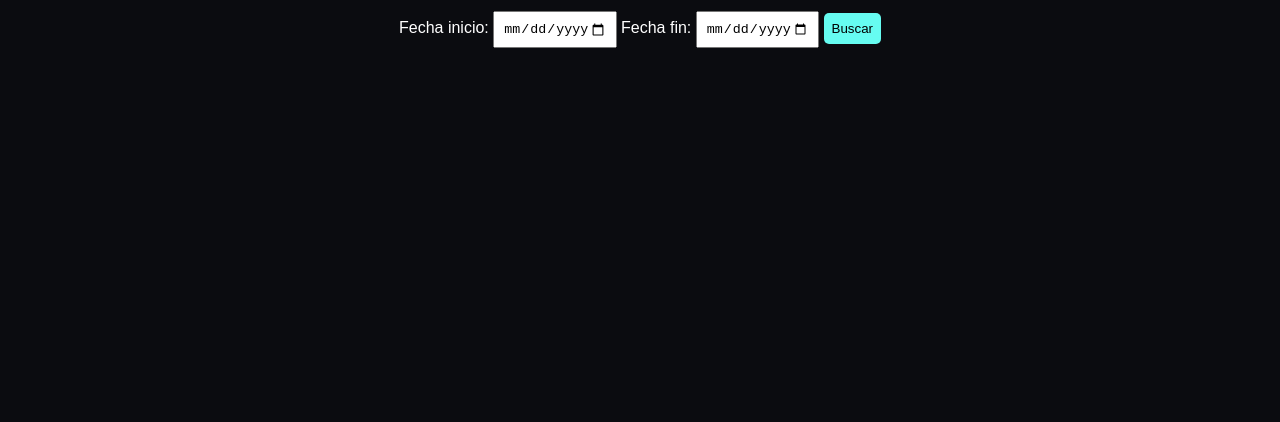
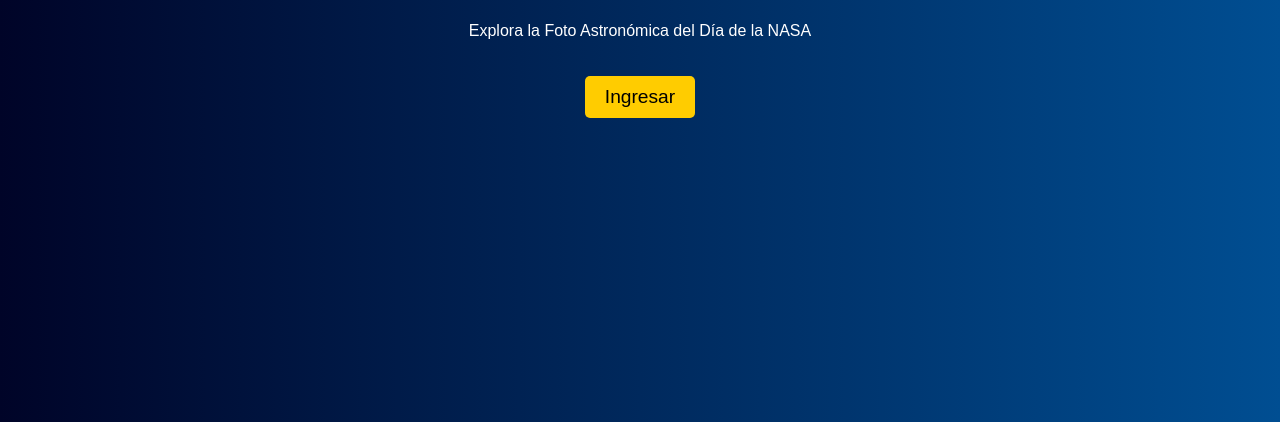
Before and after one commit to AlejoPaglino/informacion-fotosNASA, a plain HTML site: page index.html in a window 1280 px wide. Shown: the part 378-800 px from the top of the page. Drawn offline with Linux system fonts and the light colour scheme.

Commit message:
13/09/25

```diff
--- a/index.html
+++ b/index.html
@@ -1,3 +1,5 @@
+
+
 
 <!DOCTYPE html>
 <html lang="es">
@@ -6,11 +8,48 @@
   <meta name="viewport" content="width=device-width, initial-scale=1.0">
   <title>Foto Astronómica por Fecha - NASA</title>
   <link rel="stylesheet" href="style.css">
+  <style>
+
+    #paginaInicio {
+      display: flex;
+      flex-direction: column;
+      align-items: center;
+      justify-content: center;
+      height: 100vh;
+      background: linear-gradient(to right, #000428, #004e92);
+      color: white;
+      text-align: center;
+    }
+
+    #paginaInicio button {
+      padding: 10px 20px;
+      font-size: 1.2em;
+      margin-top: 20px;
+      cursor: pointer;
+      background-color: #ffcc00;
+      border: none;
+      border-radius: 5px;
+    }
+
+    #paginaPrincipal {
+      display: none;
+    }
+  </style>
 </head>
 <body>
+
+
+  <div id="paginaInicio">
+    <h1>Bienvenido a APOD Viewer</h1>
+    <p>Explora la Foto Astronómica del Día de la NASA</p>
+    <button onclick="mostrarPaginaPrincipal()">Ingresar</button>
+  </div>
+
+
+  <div id="paginaPrincipal">
     <header>
       <h1>Foto Astronómica del Día (APOD)</h1>
-<h2>coloca la fecha y busca la foto de la NASA</h2>
+      <h2>Coloca la fecha y busca la foto de la NASA</h2>
     </header>
 
     <main>
@@ -23,20 +62,16 @@
       <section id="resultado" class="resultado"></section>
       <p id="error" class="error"></p>
     </main>
-  <section class="buscador">
-    <label for="fechaInicio">Fecha inicio:</label>
-    <input type="date" id="fechaInicio" max="">
+  </div>
 
-    <label for="fechaFin">Fecha fin:</label>
-    <input type="date" id="fechaFin" max="">
+  <script>
+    function mostrarPaginaPrincipal() {
+      document.getElementById('paginaInicio').style.display = 'none';
+      document.getElementById('paginaPrincipal').style.display = 'block';
+    }
+  </script>
 
-    <button id="buscarBtn">Buscar</button>
-  </section>
+  <script src="script.js"></script>
 
-  <section id="resultado" class="resultado"></section>
-  <p id="error" class="error"></p>
-</main>
-  <script src="script.js"></script>
-  <script src="script2.js"></script>
 </body>
 </html>
```
Also changed, not shown: entreFechas.html (+47 -1 lines). Lines whose indentation alone changed are shown as unchanged.
